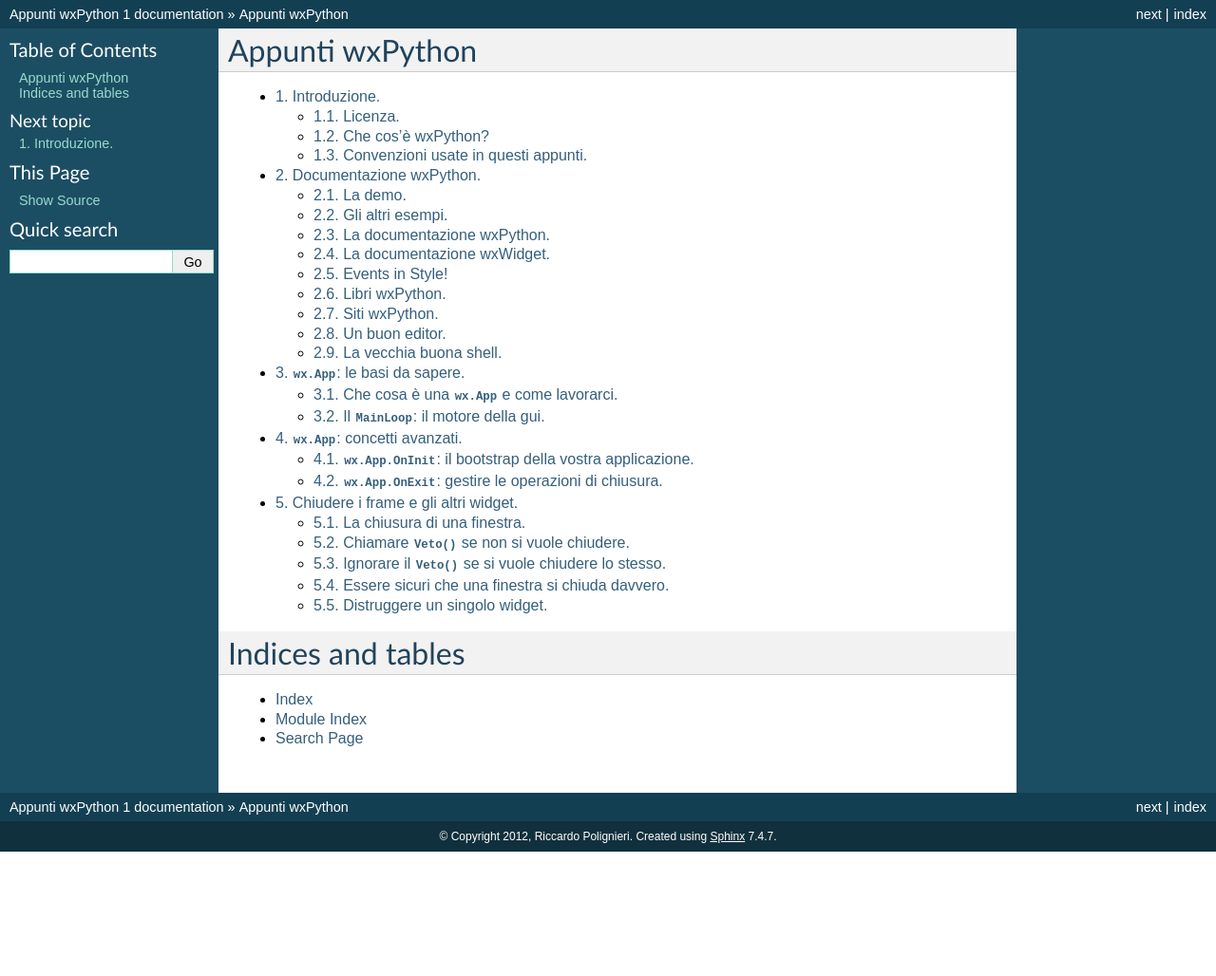
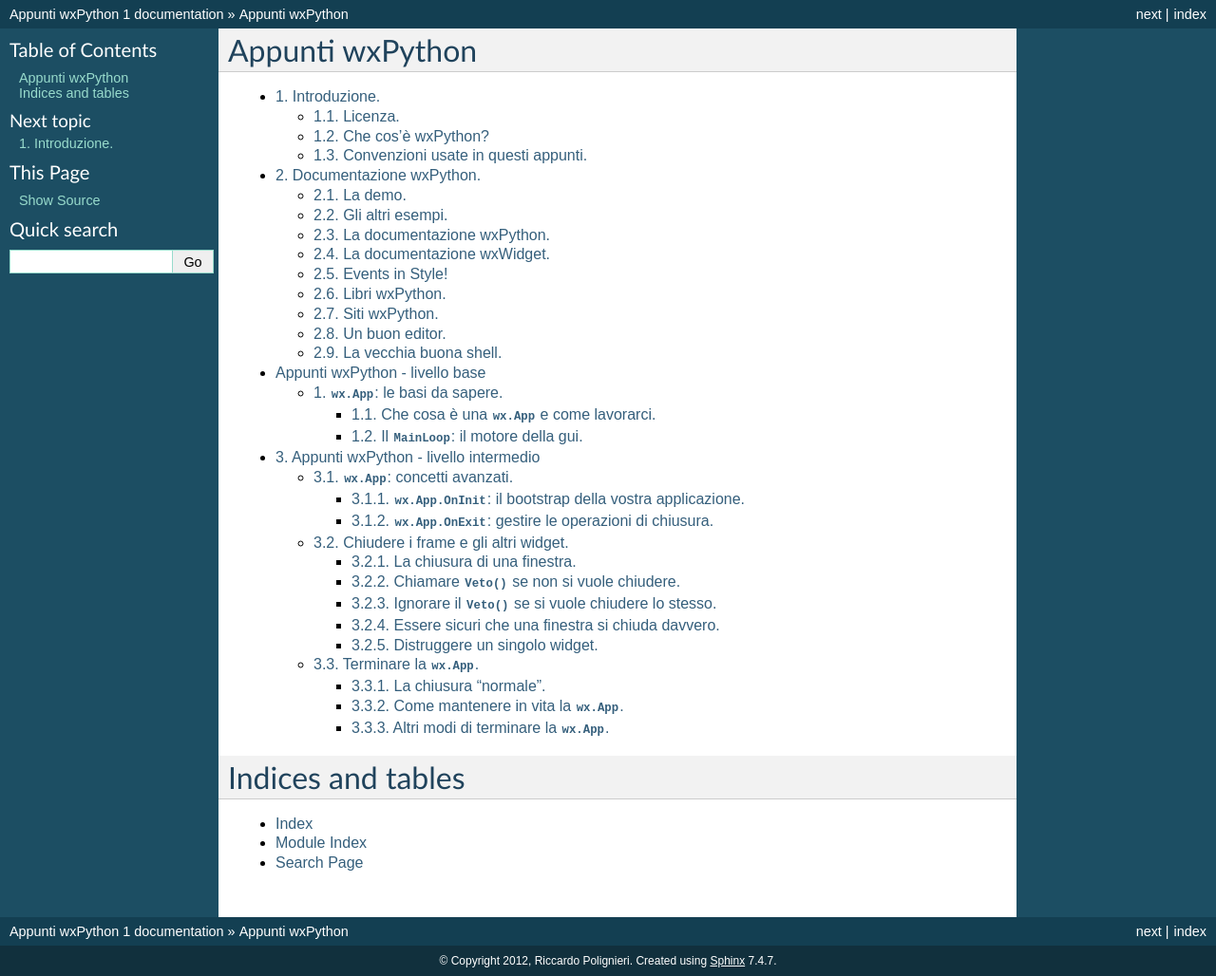
Before and after one commit to ricpol/wxnote, a Sphinx documentation site: the page built from source/index.rst, in a window 1280 px wide. Shown: the whole page at 95% size. Built offline with Sphinx 7.4.7, drawn with Linux system fonts in a browser that asks for light colours; before the commit the page ends 900 px from its top, so only the background shows below that.

Commit message:
added separated indexes for 'base', 'intermedio'

```diff
--- /dev/null
+++ b/source/base_index.rst
@@ -0,0 +1,8 @@
+Appunti wxPython - livello base
+===============================
+
+.. toctree::
+   :numbered:
+   :maxdepth: 2
+
+   wxapp_basi
--- a/source/index.rst
+++ b/source/index.rst
@@ -8,13 +8,12 @@
 
 .. toctree::
    :numbered:
-   :maxdepth: 2
+   :maxdepth: 3
 
    intro
    documentarsi
-   wxapp_basi
-   wxapp_avanzata
-   chiusura
+   base_index
+   intermedio_index
 
 Indices and tables
 ==================
--- /dev/null
+++ b/source/intermedio_index.rst
@@ -0,0 +1,10 @@
+Appunti wxPython - livello intermedio
+=====================================
+
+.. toctree::
+   :numbered:
+   :maxdepth: 2
+
+   wxapp_avanzata
+   chiusura
+   chiusuraapp
```
